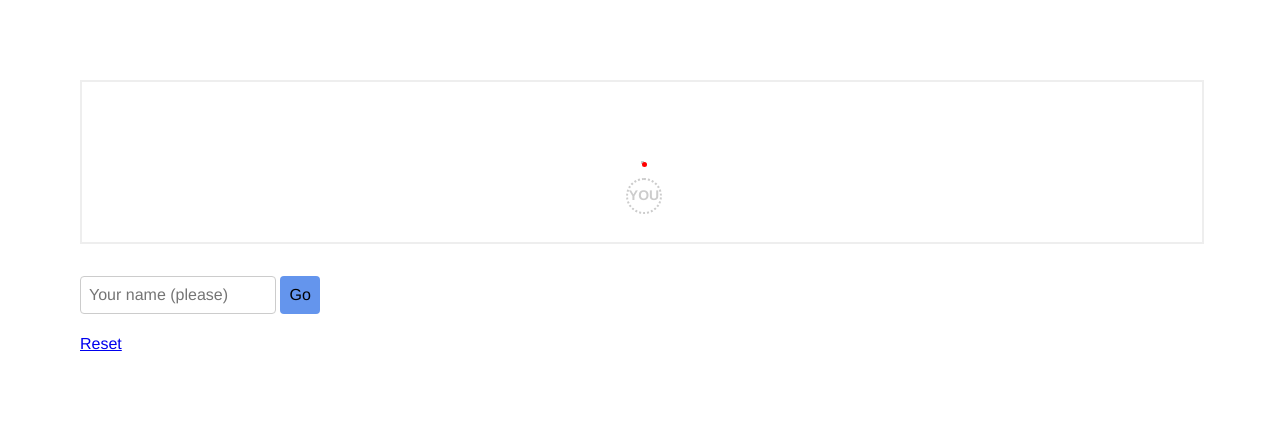
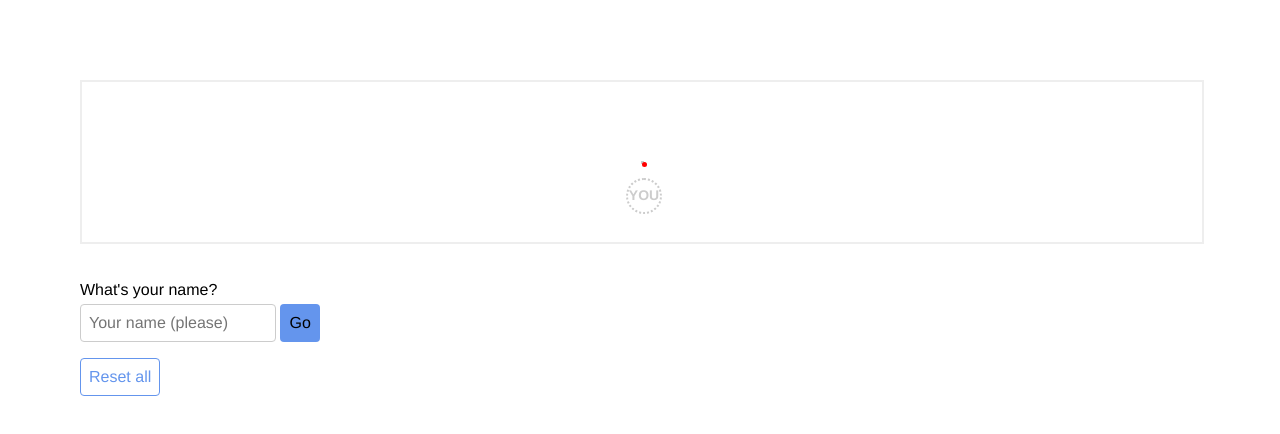
Before and after one commit to jaronbarends/websocket-positions, a website: page public/index.html in a window 1280 px wide. Drawn offline with nearby package versions, Linux system fonts and the light colour scheme; no server answers.

Commit message:
updated form layout

```diff
--- a/public/css/shared.css
+++ b/public/css/shared.css
@@ -27,19 +27,29 @@ body {
 
 /*-- Start forms --*/
 
+	label {
+		display: block;
+	}
+
 	.btn,
-	input[type="text"],
-	input[type="submit"] {
+	input[type="text"] {
+		display: inline-block;
 		border: 1px solid #ccc;
 		border-radius: 4px;
 		padding: 0.25em 0.5em;
 		-webkit-appearance: none;
+		text-decoration: none;
 	}
 
-	.btn,
-	input[type="submit"] {
+	.btn {
 		border-color: transparent;
 		background: cornflowerblue;
+	}
+
+	.btn.secondary {
+		background: transparent;
+		color: cornflowerblue;
+		border-color: currentColor;
 	}
 
 /*-- End forms --*/
--- a/public/index.html
+++ b/public/index.html
@@ -46,8 +46,9 @@
 		<div id="instruction-box" class="instruction-box">
 
 			<form id="login-form" action="">
-				<input type="text" name="username" value="" placeholder="Your name (please)">
-				<input type="submit" value="Go">
+				<label for="username">What's your name?</label>
+				<input id="username" type="text" name="username" value="" placeholder="Your name (please)">
+				<input class="btn" type="submit" value="Go">
 			</form>
 
 			<form id="logout-form" class="u-hidden" action="">
@@ -57,21 +58,22 @@
 			<div id="calibration-box" class="u-hidden">
 				<h2>point your device at <span class="calibrate-user-name">...</span></h2>
 
+				<form id="calibration-form" action="">
+					<input type="hidden" name="calibrate-user-id">
+					<input class="btn" type="submit" value="Pointing at them now">
+				</form>
+
+				<h2>or use dummy value</h2>
 				<form id="dummy-calibration-form" class="dummy-calibration-form" action="">
 					<input type="hidden" name="calibrate-user-id">
 					<input type="text" id="dummy-angle" class="few-chars" name="dummy-angle" value="">
-					<input type="submit" value="use angle">
-				</form>
-
-				<form id="calibration-form" action="">
-					<input type="hidden" name="calibrate-user-id">
-					<input type="submit" value="Pointing at them now">
+					<input class="btn secondary" type="submit" value="use dummy angle">
 				</form>
 			</div>
 
 		</div><!-- /.instruction-box -->
 
-		<a href="#" id="reset-btn">Reset</a>
+		<a href="#" class="btn secondary" id="reset-btn">Reset all</a>
 
 
 	</div><!-- /.content-width -->
```
